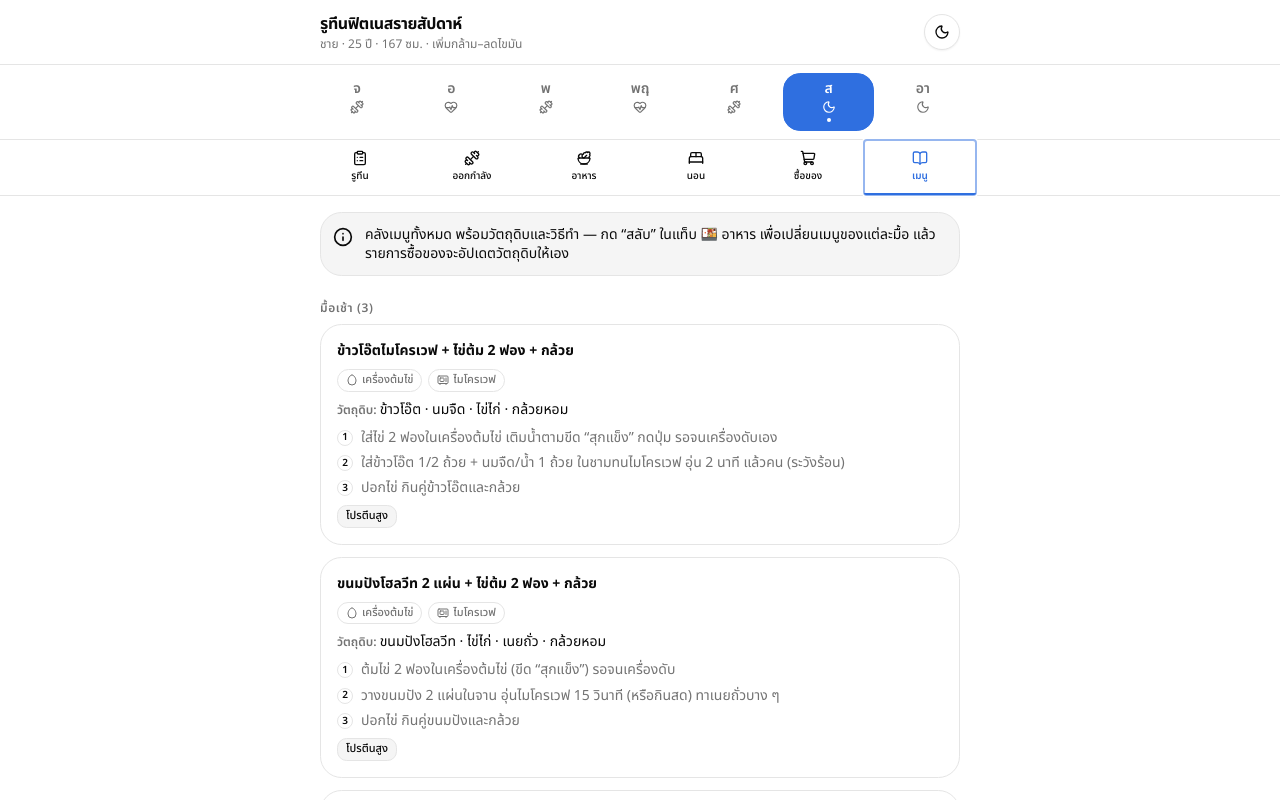
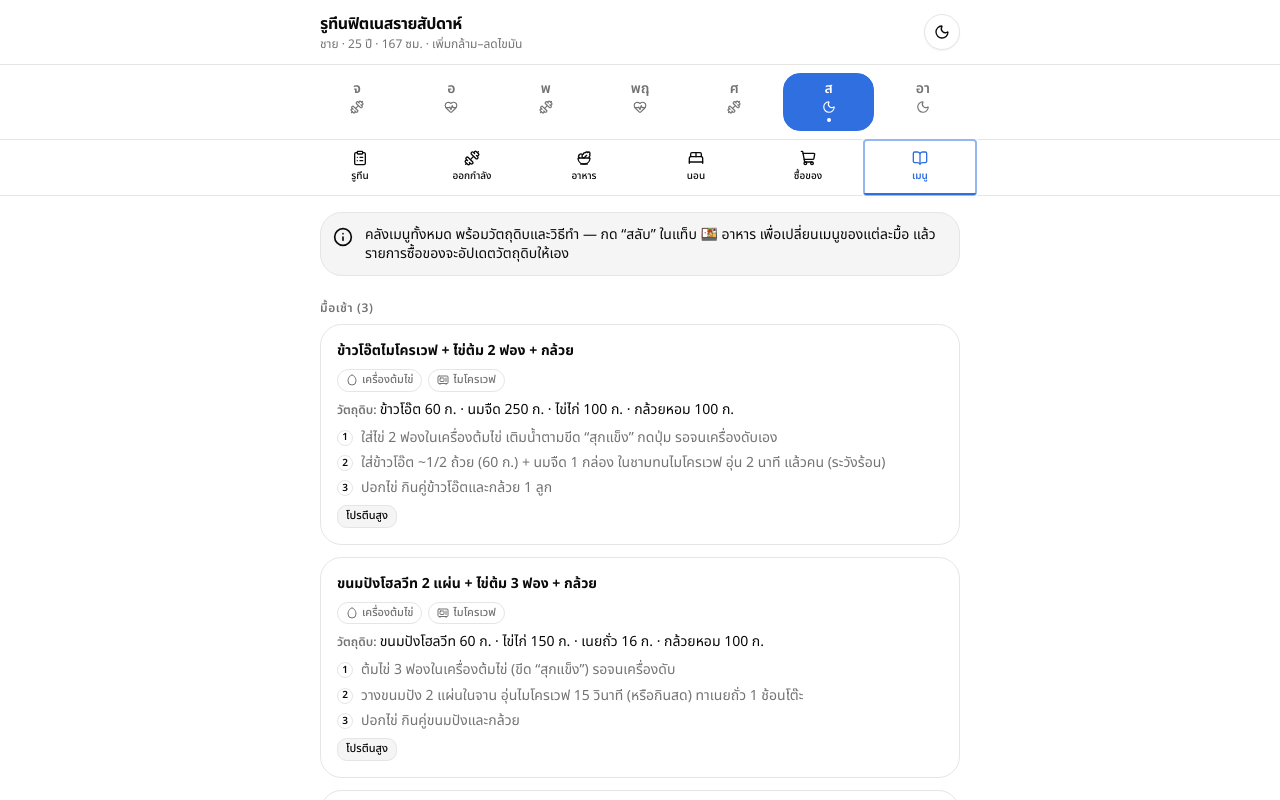
Before and after one commit to Notties/weekly-routine-app, a Next.js app: page / in a window 1280 px wide. Both pictures are taken after a click on the tab "เมนู". Shown: the top 800 px of the page. Built offline with nearby package versions, Linux system fonts and the light colour scheme.

Commit message:
feat(nutrition): recipes carry grams+benefit, auto-compute macros

```diff
--- a/src/components/views/menu-library-view.tsx
+++ b/src/components/views/menu-library-view.tsx
@@ -22,7 +22,7 @@ function RecipeCard({ recipe }: { recipe: Recipe }) {
         <span className="text-xs font-semibold text-muted-foreground">
           วัตถุดิบ:{" "}
         </span>
-        {recipe.ingredients.join(" · ")}
+        {recipe.ingredients.map((i) => `${i.name} ${i.grams} ก.`).join(" · ")}
       </p>
       <StepList steps={recipe.steps} />
       {recipe.tags && <TagRow tags={recipe.tags} />}
--- a/src/data/recipes.ts
+++ b/src/data/recipes.ts
@@ -1,10 +1,10 @@
 import type { Recipe } from "./types";
 
 // ───────────────────────────────────────────────────────────
-// คลังเมนู — แต่ละเมนูมี วิธีทำ (มือใหม่ทำตามได้) + วัตถุดิบ
-// สลับเมนูในแอปได้เฉพาะเมนู "หมวด (slot) เดียวกัน"
-// เพิ่มเมนูใหม่: ก๊อปบล็อกด้านล่าง ตั้ง id ใหม่ ใส่ ingredients (ชื่อจาก ingredients.ts)
-//   แล้วเมนูจะโผล่ในคลัง + เป็นตัวเลือกสลับ + วัตถุดิบเข้ารายการซื้อของอัตโนมัติ
+// คลังเมนู — วิธีทำ (มือใหม่ทำตามได้) + วัตถุดิบพร้อมกรัม + ประโยชน์
+// มาโครคำนวณอัตโนมัติจากวัตถุดิบ (lib/nutrition.ts) — ปรับ grams แล้วเลขอัปเดตเอง
+// เนื้อสัตว์ = น้ำหนักดิบ · ข้าว = น้ำหนักสุก
+// เพิ่มเมนูใหม่: ก๊อปบล็อก ตั้ง id ใหม่ ใส่ ingredients (ชื่อจาก ingredients.ts) + grams + benefit
 // ───────────────────────────────────────────────────────────
 
 export const recipes: Recipe[] = [
@@ -14,25 +14,39 @@ export const recipes: Recipe[] = [
     name: "ข้าวโอ๊ตไมโครเวฟ + ไข่ต้ม 2 ฟอง + กล้วย",
     slot: "breakfast",
     equipment: ["เครื่องต้มไข่", "ไมโครเวฟ"],
-    ingredients: ["ข้าวโอ๊ต", "นมจืด", "ไข่ไก่", "กล้วยหอม"],
+    ingredients: [
+      { name: "ข้าวโอ๊ต", grams: 60 },
+      { name: "นมจืด", grams: 250 },
+      { name: "ไข่ไก่", grams: 100 },
+      { name: "กล้วยหอม", grams: 100 },
+    ],
     steps: [
       "ใส่ไข่ 2 ฟองในเครื่องต้มไข่ เติมน้ำตามขีด “สุกแข็ง” กดปุ่ม รอจนเครื่องดับเอง",
-      "ใส่ข้าวโอ๊ต 1/2 ถ้วย + นมจืด/น้ำ 1 ถ้วย ในชามทนไมโครเวฟ อุ่น 2 นาที แล้วคน (ระวังร้อน)",
-      "ปอกไข่ กินคู่ข้าวโอ๊ตและกล้วย",
+      "ใส่ข้าวโอ๊ต ~1/2 ถ้วย (60 ก.) + นมจืด 1 กล่อง ในชามทนไมโครเวฟ อุ่น 2 นาที แล้วคน (ระวังร้อน)",
+      "ปอกไข่ กินคู่ข้าวโอ๊ตและกล้วย 1 ลูก",
     ],
+    benefit:
+      "คาร์บเชิงซ้อนจากโอ๊ตให้พลังงานยาวตลอดเช้า + โปรตีนจากไข่/นมเริ่มสร้างกล้ามตั้งแต่ตื่น ไฟเบอร์ช่วยอิ่มนาน",
     tags: ["โปรตีนสูง"],
   },
   {
     id: "bf-bread",
-    name: "ขนมปังโฮลวีท 2 แผ่น + ไข่ต้ม 2 ฟอง + กล้วย",
+    name: "ขนมปังโฮลวีท 2 แผ่น + ไข่ต้ม 3 ฟอง + กล้วย",
     slot: "breakfast",
     equipment: ["เครื่องต้มไข่", "ไมโครเวฟ"],
-    ingredients: ["ขนมปังโฮลวีท", "ไข่ไก่", "เนยถั่ว", "กล้วยหอม"],
+    ingredients: [
+      { name: "ขนมปังโฮลวีท", grams: 60 },
+      { name: "ไข่ไก่", grams: 150 },
+      { name: "เนยถั่ว", grams: 16 },
+      { name: "กล้วยหอม", grams: 100 },
+    ],
     steps: [
-      "ต้มไข่ 2 ฟองในเครื่องต้มไข่ (ขีด “สุกแข็ง”) รอจนเครื่องดับ",
-      "วางขนมปัง 2 แผ่นในจาน อุ่นไมโครเวฟ 15 วินาที (หรือกินสด) ทาเนยถั่วบาง ๆ",
+      "ต้มไข่ 3 ฟองในเครื่องต้มไข่ (ขีด “สุกแข็ง”) รอจนเครื่องดับ",
+      "วางขนมปัง 2 แผ่นในจาน อุ่นไมโครเวฟ 15 วินาที (หรือกินสด) ทาเนยถั่ว 1 ช้อนโต๊ะ",
       "ปอกไข่ กินคู่ขนมปังและกล้วย",
     ],
+    benefit:
+      "โปรตีนสูงจากไข่ 3 ฟอง + คาร์บจากขนมปังโฮลวีท ไขมันดีจากเนยถั่ว ให้แรงต่อเนื่องครึ่งวัน",
     tags: ["โปรตีนสูง"],
   },
   {
@@ -40,12 +54,18 @@ export const recipes: Recipe[] = [
     name: "ไข่ต้ม 3 ฟอง + นมจืด + แอปเปิล",
     slot: "breakfast",
     equipment: ["เครื่องต้มไข่"],
-    ingredients: ["ไข่ไก่", "นมจืด", "แอปเปิล"],
+    ingredients: [
+      { name: "ไข่ไก่", grams: 150 },
+      { name: "นมจืด", grams: 250 },
+      { name: "แอปเปิล", grams: 150 },
+    ],
     steps: [
       "ต้มไข่ 3 ฟองในเครื่องต้มไข่ (ขีด “สุกแข็ง”)",
-      "ดื่มนมจืด 1 กล่อง + กินแอปเปิล",
+      "ดื่มนมจืด 1 กล่อง + กินแอปเปิล 1 ลูก",
       "ง่ายสุด ไม่ต้องใช้กระทะเลย",
     ],
+    benefit:
+      "ทำเร็วไม่ต้องใช้กระทะ ไข่+นมให้โปรตีนคุณภาพดีเริ่มเช้า + วิตามิน/ไฟเบอร์จากแอปเปิล",
     tags: ["โปรตีนสูง", "ทำเร็ว"],
   },
 
@@ -55,62 +75,97 @@ export const recipes: Recipe[] = [
     name: "ข้าวกล้อง + อกไก่ทอดกระทะ + ผัก",
     slot: "lunch",
     equipment: ["หม้อหุงข้าว", "กระทะไฟฟ้า", "ไมโครเวฟ"],
-    ingredients: ["ข้าวกล้อง", "อกไก่", "ผักรวมแช่แข็ง"],
+    ingredients: [
+      { name: "ข้าวกล้อง", grams: 220 },
+      { name: "อกไก่", grams: 200 },
+      { name: "ผักรวมแช่แข็ง", grams: 120 },
+      { name: "น้ำมันรำข้าว", grams: 5 },
+    ],
     steps: [
-      "ข้าว: หุงข้าวกล้อง (หม้อหุงข้าว) ตักกินมื้อนี้ ที่เหลือแบ่งใส่กล่องไว้กินมื้อต่อไปของวันนี้",
-      "อกไก่: หั่นชิ้นบาง โรยเกลือ+พริกไทย → กระทะไฟฟ้าไฟกลาง น้ำมัน 1 ช้อน → ทอด 4–5 นาที/ด้าน จนข้างในไม่มีสีชมพู (ทอดเผื่อมื้อหลังเล่น แบ่งกล่อง)",
+      "ข้าว: หุงข้าวกล้อง (หม้อหุงข้าว) ตัก ~220 ก. มื้อนี้ ที่เหลือแบ่งใส่กล่องไว้กินมื้อต่อไป",
+      "อกไก่: หั่นชิ้นบาง ~200 ก. โรยเกลือ+พริกไทย → กระทะไฟฟ้าไฟกลาง น้ำมัน 1 ช้อน → ทอด 4–5 นาที/ด้าน จนข้างในไม่มีสีชมพู (ทอดเผื่อมื้อหลังเล่น แบ่งกล่อง)",
       "ผัก: ใส่ผัก+น้ำนิดหน่อยในชาม อุ่นไมโครเวฟ 2 นาที",
     ],
+    benefit:
+      "อกไก่โปรตีนสูงไขมันต่ำ = วัตถุดิบหลักสร้างกล้าม + ข้าวกล้องคาร์บเชิงซ้อนเติมพลังงาน ผักให้ไฟเบอร์/วิตามิน",
+    tags: ["โปรตีนสูง"],
   },
   {
     id: "ln-pork",
     name: "ข้าวกล้อง + หมูสันในทอดกระทะ + ผัก",
     slot: "lunch",
     equipment: ["หม้อหุงข้าว", "กระทะไฟฟ้า", "ไมโครเวฟ"],
-    ingredients: ["ข้าวกล้อง", "หมูสันใน", "ผักรวมแช่แข็ง"],
+    ingredients: [
+      { name: "ข้าวกล้อง", grams: 220 },
+      { name: "หมูสันใน", grams: 200 },
+      { name: "ผักรวมแช่แข็ง", grams: 120 },
+      { name: "น้ำมันรำข้าว", grams: 5 },
+    ],
     steps: [
-      "ข้าว: ตักข้าวกล้องที่หุงไว้ อุ่นไมโครเวฟ 1–2 นาที",
-      "หมู: หั่นชิ้นบาง โรยเกลือ+พริกไทย → กระทะไฟฟ้าไฟกลาง น้ำมัน 1 ช้อน → ทอด 4–5 นาที/ด้าน จนสุกทั่ว",
+      "ข้าว: ตักข้าวกล้องที่หุงไว้ ~220 ก. อุ่นไมโครเวฟ 1–2 นาที",
+      "หมู: หั่นชิ้นบาง ~200 ก. โรยเกลือ+พริกไทย → กระทะไฟฟ้าไฟกลาง น้ำมัน 1 ช้อน → ทอด 4–5 นาที/ด้าน จนสุกทั่ว",
       "ผัก: อุ่นไมโครเวฟ 2 นาที (หรือต้มในกระทะ 3 นาที)",
     ],
+    benefit:
+      "หมูสันในโปรตีนสูงไขมันต่ำ สลับกับไก่กันเบื่อ ให้กรดอะมิโนครบช่วยสร้างกล้าม",
+    tags: ["โปรตีนสูง"],
   },
   {
     id: "ln-omelet",
     name: "ข้าวกล้อง + ไข่เจียวกระทะ + ผัก",
     slot: "lunch",
     equipment: ["หม้อหุงข้าว", "กระทะไฟฟ้า", "ไมโครเวฟ"],
-    ingredients: ["ข้าวกล้อง", "ไข่ไก่", "ผักรวมแช่แข็ง"],
+    ingredients: [
+      { name: "ข้าวกล้อง", grams: 220 },
+      { name: "ไข่ไก่", grams: 150 },
+      { name: "ผักรวมแช่แข็ง", grams: 120 },
+      { name: "น้ำมันรำข้าว", grams: 5 },
+    ],
     steps: [
-      "ข้าว: ตักข้าวกล้องที่หุงไว้ อุ่นไมโครเวฟ 1–2 นาที",
+      "ข้าว: ตักข้าวกล้องที่หุงไว้ ~220 ก. อุ่นไมโครเวฟ 1–2 นาที",
       "ไข่เจียว: ตอกไข่ 3 ฟอง ตีใส่เกลือนิดหน่อย → กระทะไฟฟ้าไฟกลาง น้ำมัน 1 ช้อน → เทไข่ ทอด 2 นาที/ด้าน",
       "ผัก: อุ่นไมโครเวฟ 2 นาที",
     ],
+    benefit:
+      "เมนูไม่มีเนื้อสัตว์ ไข่ให้โปรตีนคุณภาพดี + ข้าวกล้องเป็นพลังงาน ทำง่ายในกระทะเดียว",
     tags: ["ไม่มีเนื้อสัตว์"],
   },
 
   // ── ก่อนเล่น ──
   {
     id: "pw-banana",
-    name: "กล้วย 1 ลูก + กาแฟดำ",
+    name: "กล้วย + เนยถั่ว + กาแฟดำ",
     slot: "preworkout",
     equipment: ["ไม่ต้องปรุง"],
-    ingredients: ["กล้วยหอม", "กาแฟดำ"],
+    ingredients: [
+      { name: "กล้วยหอม", grams: 120 },
+      { name: "เนยถั่ว", grams: 16 },
+      { name: "กาแฟดำ", grams: 200 },
+    ],
     steps: [
-      "กินกล้วยก่อนเล่น ~1.5 ชม. ให้มีแรง",
-      "ชงกาแฟดำ (ไม่ใส่น้ำตาล) ถ้าอยากได้แรงเพิ่ม",
+      "ทาเนยถั่ว 1 ช้อนโต๊ะบนกล้วย กินก่อนเล่น ~1.5 ชม. ให้มีแรง",
+      "ชงกาแฟดำ (ไม่ใส่น้ำตาล) เพิ่มโฟกัส/แรงก่อนเล่น",
     ],
+    benefit:
+      "กล้วยคาร์บย่อยเร็วให้พลังงานพร้อมเล่น + เนยถั่วไขมันดีกันหมดแรงกลางทาง คาเฟอีนเพิ่มโฟกัส",
     tags: ["ก่อนเล่น"],
   },
   {
     id: "pw-bread",
-    name: "ขนมปัง 1 แผ่น + เนยถั่ว + กาแฟดำ",
+    name: "ขนมปัง 2 แผ่น + เนยถั่ว + กาแฟดำ",
     slot: "preworkout",
     equipment: ["ไม่ต้องปรุง"],
-    ingredients: ["ขนมปังโฮลวีท", "เนยถั่ว", "กาแฟดำ"],
+    ingredients: [
+      { name: "ขนมปังโฮลวีท", grams: 60 },
+      { name: "เนยถั่ว", grams: 16 },
+      { name: "กาแฟดำ", grams: 200 },
+    ],
     steps: [
-      "ทาเนยถั่วบนขนมปัง 1 แผ่น กินก่อนเล่น ~1.5 ชม.",
+      "ทาเนยถั่วบนขนมปัง 2 แผ่น กินก่อนเล่น ~1.5 ชม.",
       "ชงกาแฟดำถ้าต้องการ",
     ],
+    benefit:
+      "ขนมปัง+เนยถั่วให้คาร์บ+ไขมันดี เป็นเชื้อเพลิงก่อนยกเวตหนัก",
     tags: ["ก่อนเล่น"],
   },
 
@@ -120,25 +175,38 @@ export const recipes: Recipe[] = [
     name: "เวย์โปรตีน + ข้าวกล้อง + อกไก่ + ผัก",
     slot: "postworkout",
     equipment: ["ไมโครเวฟ", "กระทะไฟฟ้า"],
-    ingredients: ["เวย์โปรตีน", "ข้าวกล้อง", "อกไก่", "ผักรวมแช่แข็ง"],
+    ingredients: [
+      { name: "เวย์โปรตีน", grams: 30 },
+      { name: "ข้าวกล้อง", grams: 230 },
+      { name: "อกไก่", grams: 170 },
+      { name: "ผักรวมแช่แข็ง", grams: 100 },
+    ],
     steps: [
       "ดื่มเวย์ 1 สกู๊ปผสมน้ำเปล่าทันทีหลังเล่น",
       "อุ่นข้าว+อกไก่กล่องที่ทำไว้ตอนกลางวัน ไมโครเวฟ 2 นาที (หรือทอดอกไก่สดในกระทะ 4–5 นาที/ด้าน)",
       "อุ่นผักไมโครเวฟ 2 นาที กินให้ครบภายใน 1 ชม. หลังเล่น",
     ],
+    benefit:
+      "เวย์โปรตีนดูดซึมเร็ว + อกไก่ + ข้าวเติมไกลโคเจน หลังเล่นทันที = ช่วงทองซ่อมและสร้างกล้าม",
     tags: ["หลังเล่น = ซ่อมกล้าม"],
   },
   {
     id: "po-whey-egg",
-    name: "เวย์โปรตีน + กล้วย + ไข่ต้ม 2 ฟอง",
+    name: "เวย์โปรตีน + กล้วย + ไข่ต้ม 3 ฟอง",
     slot: "postworkout",
     equipment: ["เครื่องต้มไข่"],
-    ingredients: ["เวย์โปรตีน", "กล้วยหอม", "ไข่ไก่"],
+    ingredients: [
+      { name: "เวย์โปรตีน", grams: 30 },
+      { name: "กล้วยหอม", grams: 100 },
+      { name: "ไข่ไก่", grams: 150 },
+    ],
     steps: [
       "ดื่มเวย์ 1 สกู๊ปผสมน้ำเปล่าทันทีหลังเล่น พร้อมกินกล้วย",
-      "ต้มไข่ 2 ฟอง (เครื่องต้มไข่) กินเสริมโปรตีน",
+      "ต้มไข่ 3 ฟอง (เครื่องต้มไข่) กินเสริมโปรตีน",
       "เวอร์ชันเร็ว ไม่ต้องใช้กระทะ",
     ],
+    benefit:
+      "เวย์+ไข่+กล้วย เวอร์ชันเร็วไม่ต้องใช้กระทะ ส่งโปรตีนเข้ากล้ามทันทีหลังเล่น",
     tags: ["หลังเล่น = ซ่อมกล้าม", "ทำเร็ว"],
   },
 
@@ -148,43 +216,69 @@ export const recipes: Recipe[] = [
     name: "กรีกโยเกิร์ต + อัลมอนด์ 1 กำมือ",
     slot: "snack",
     equipment: ["ไม่ต้องปรุง"],
-    ingredients: ["กรีกโยเกิร์ต", "อัลมอนด์"],
-    steps: ["ตักกรีกโยเกิร์ตใส่ถ้วย โรยอัลมอนด์", "กินก่อนคาร์ดิโอให้มีแรง"],
-    tags: ["ก่อนเล่น"],
+    ingredients: [
+      { name: "กรีกโยเกิร์ต", grams: 150 },
+      { name: "อัลมอนด์", grams: 28 },
+    ],
+    steps: ["ตักกรีกโยเกิร์ต 1 ถ้วย โรยอัลมอนด์ 1 กำมือ", "กินก่อนคาร์ดิโอให้มีแรง"],
+    benefit:
+      "กรีกโยเกิร์ตโปรตีนสูง + อัลมอนด์ไขมันดี อิ่มท้องเบา ๆ ก่อนคาร์ดิโอให้มีแรง",
+    tags: ["ก่อนเล่น", "โปรตีนสูง"],
   },
   {
     id: "sn-milk-apple",
     name: "นมจืด 1 กล่อง + แอปเปิล",
     slot: "snack",
     equipment: ["ไม่ต้องปรุง"],
-    ingredients: ["นมจืด", "แอปเปิล"],
-    steps: ["ดื่มนมจืด + กินแอปเปิล", "เบา ๆ ก่อนคาร์ดิโอ"],
+    ingredients: [
+      { name: "นมจืด", grams: 250 },
+      { name: "แอปเปิล", grams: 150 },
+    ],
+    steps: ["ดื่มนมจืด 1 กล่อง + กินแอปเปิล 1 ลูก", "เบา ๆ ก่อนคาร์ดิโอ"],
+    benefit:
+      "นมให้โปรตีน+แคลเซียม แอปเปิลให้คาร์บเบา ๆ + ไฟเบอร์ ของว่างไม่หนักท้องก่อนออกกำลัง",
     tags: ["ก่อนเล่น"],
   },
 
   // ── มื้อเย็น ──
   {
     id: "dn-yogurt",
-    name: "กรีกโยเกิร์ต + ผลไม้ + ไข่ต้ม 2 ฟอง",
+    name: "กรีกโยเกิร์ต + ผลไม้ + ไข่ต้ม 3 ฟอง",
     slot: "dinner",
     equipment: ["เครื่องต้มไข่", "ไม่ต้องปรุง"],
-    ingredients: ["กรีกโยเกิร์ต", "แอปเปิล", "กล้วยหอม", "ไข่ไก่"],
+    ingredients: [
+      { name: "กรีกโยเกิร์ต", grams: 200 },
+      { name: "แอปเปิล", grams: 150 },
+      { name: "กล้วยหอม", grams: 100 },
+      { name: "ไข่ไก่", grams: 150 },
+    ],
     steps: [
-      "ต้มไข่ 2 ฟองในเครื่องต้มไข่",
-      "ตักกรีกโยเกิร์ตใส่ถ้วย ใส่ผลไม้หั่นชิ้น (กล้วย/แอปเปิล)",
+      "ต้มไข่ 3 ฟองในเครื่องต้มไข่",
+      "ตักกรีกโยเกิร์ตใส่ถ้วย ใส่ผลไม้หั่นชิ้น (กล้วย + แอปเปิล)",
       "กินคู่ไข่ต้ม เบาท้องก่อนนอน",
     ],
+    benefit:
+      "มื้อเย็นเบาท้องก่อนนอน กรีกโยเกิร์ต+ไข่ให้โปรตีนซ่อมกล้ามตอนหลับ ผลไม้ให้วิตามิน",
+    tags: ["โปรตีนสูง"],
   },
   {
     id: "dn-chicken",
-    name: "อกไก่ทอดกระทะ + ผัก (อุ่นจากกล่องก็ได้)",
+    name: "ข้าวกล้อง + อกไก่ทอดกระทะ + ผัก (อุ่นจากกล่องก็ได้)",
     slot: "dinner",
     equipment: ["กระทะไฟฟ้า", "ไมโครเวฟ"],
-    ingredients: ["อกไก่", "ผักรวมแช่แข็ง"],
+    ingredients: [
+      { name: "ข้าวกล้อง", grams: 180 },
+      { name: "อกไก่", grams: 200 },
+      { name: "ผักรวมแช่แข็ง", grams: 120 },
+      { name: "น้ำมันรำข้าว", grams: 5 },
+    ],
     steps: [
       "อุ่นอกไก่กล่องที่ทำไว้ตอนกลางวัน ไมโครเวฟ 2 นาที (หรือทอดสดในกระทะ 4–5 นาที/ด้าน)",
-      "อุ่นผักไมโครเวฟ 2 นาที",
-      "เบาแป้งมื้อเย็น เน้นโปรตีน+ผัก",
+      "ตักข้าวกล้อง ~180 ก. อุ่นไมโครเวฟ 1–2 นาที",
+      "อุ่นผักไมโครเวฟ 2 นาที — มื้อหลังคาร์ดิโอ เติมข้าวพอประมาณช่วยฟื้นกล้าม",
     ],
+    benefit:
+      "มื้อเย็นโปรตีนสูง + ข้าวพอประมาณเติมพลังหลังคาร์ดิโอ ช่วยฟื้นกล้ามคืนนี้",
+    tags: ["หลังเล่น = ซ่อมกล้าม"],
   },
 ];
--- a/src/lib/meals.ts
+++ b/src/lib/meals.ts
@@ -8,6 +8,9 @@ import type {
   Recipe,
   ResolvedDay,
 } from "@/data/types";
+import { recipeMacros } from "./nutrition";
+
+const ZERO_MACROS = { kcal: 0, protein: 0, carb: 0, fat: 0 } as const;
 
 const recipeById = new Map(recipes.map((r) => [r.id, r] as const));
 
@@ -54,6 +57,8 @@ export function resolveMeal(
     equipment: recipe?.equipment,
     steps: recipe?.steps ?? [],
     tags: dm.tags ?? recipe?.tags ?? [],
+    macros: recipe ? recipeMacros(recipe) : { ...ZERO_MACROS },
+    benefit: recipe?.benefit ?? "",
   };
 }
 
--- a/src/lib/shopping.ts
+++ b/src/lib/shopping.ts
@@ -97,7 +97,7 @@ export function computeShoppingItems(
 ): ShopItem[] {
   const names = new Set<string>();
   for (const id of activeRecipeIds(week, swaps)) {
-    getRecipe(id)?.ingredients.forEach((n) => names.add(n));
+    getRecipe(id)?.ingredients.forEach((i) => names.add(i.name));
   }
   return buildShoppingItems(names, ingredientCatalog, pantryStaples);
 }
```
Also changed, not shown: src/data/types.ts (+8 -2 lines), src/lib/nutrition.ts (+14 -1 lines), 2 other files (tests, documents, lock files or other folders).
